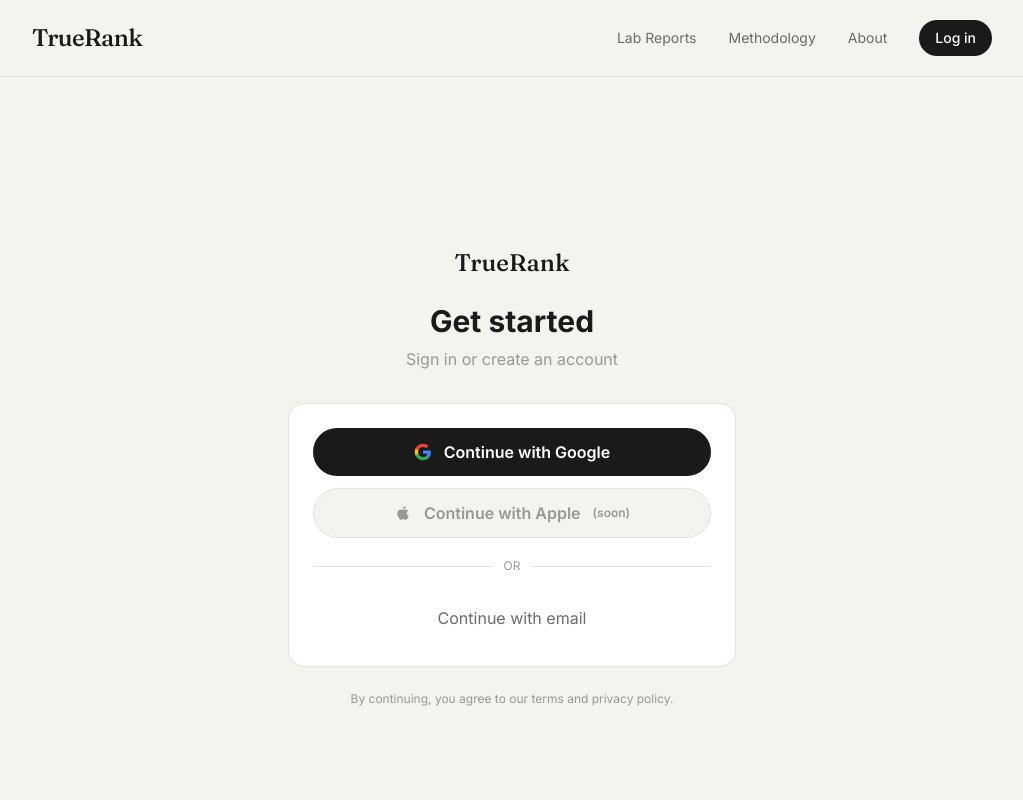
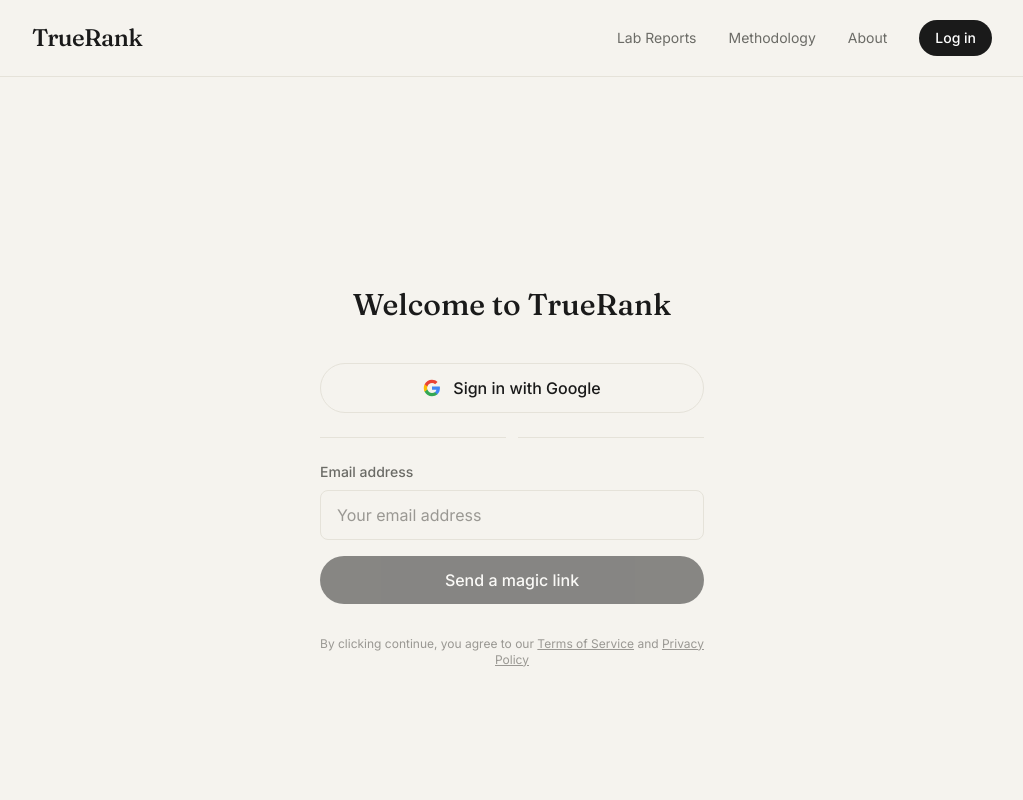
Before and after one commit to anderson-ryan92/truerank, a Next.js app: page /login in a window 1280 px wide. Shown: the top 800 px of the page, without its empty margins (128-1151 px from the left). Built offline with nearby package versions, Linux system fonts and the light colour scheme; no server answers.

Commit message:
fix: login page redesign to match editorial style

```diff
--- a/src/app/login/page.tsx
+++ b/src/app/login/page.tsx
@@ -9,7 +9,6 @@
   const router = useRouter()
   const supabase = createSupabaseBrowserClient()
 
-  const [showEmailForm, setShowEmailForm] = useState(false)
   const [email, setEmail] = useState('')
   const [isLoading, setIsLoading] = useState(false)
   const [message, setMessage] = useState<{ type: 'error' | 'success'; text: string } | null>(null)
@@ -52,74 +51,59 @@
   }
 
   return (
-    <main className="min-h-screen flex items-center justify-center px-4 py-16">
-      <div className="w-full max-w-md">
-        <div className="text-center mb-8">
-          <Link href="/" className="inline-block mb-6">
-            <span className="font-serif text-2xl font-medium text-[var(--foreground)]">TrueRank</span>
+    <main className="min-h-screen flex items-center justify-center px-4">
+      <div className="w-full max-w-sm">
+        <div className="text-center mb-10">
+          <Link href="/">
+            <h1 className="font-serif text-3xl font-medium text-[var(--foreground)]">Welcome to TrueRank</h1>
           </Link>
-          <h1 className="text-3xl font-bold text-[var(--foreground)]">Get started</h1>
-          <p className="text-[var(--text-tertiary)] mt-2">Sign in or create an account</p>
         </div>
 
-        <div className="bg-[var(--surface)] border border-[var(--border)] rounded-2xl p-6 space-y-3">
+        <div className="space-y-6">
           <button
             onClick={handleGoogleSignIn}
             disabled={isLoading}
-            className="w-full flex items-center justify-center gap-3 px-4 py-3 bg-[var(--accent)] text-[var(--accent-foreground)] rounded-full font-semibold hover:opacity-90 disabled:opacity-50 transition-opacity"
+            className="w-full flex items-center justify-center gap-3 px-4 py-3 border border-[var(--border)] rounded-full text-[var(--foreground)] font-medium hover:bg-[var(--surface-hover)] disabled:opacity-50 transition-colors"
           >
             <GoogleIcon />
-            Continue with Google
+            Sign in with Google
           </button>
 
-          <button
-            disabled
-            className="w-full flex items-center justify-center gap-3 px-4 py-3 bg-[var(--background)] border border-[var(--border)] text-[var(--text-tertiary)] rounded-full font-semibold cursor-not-allowed"
-          >
-            <AppleIcon />
-            Continue with Apple
-            <span className="text-xs text-[var(--text-tertiary)]">(soon)</span>
-          </button>
-
-          <div className="flex items-center gap-3 py-2">
+          <div className="flex items-center gap-3">
             <div className="flex-1 h-px bg-[var(--border)]" />
-            <span className="text-xs text-[var(--text-tertiary)]">OR</span>
             <div className="flex-1 h-px bg-[var(--border)]" />
           </div>
 
-          {!showEmailForm ? (
-            <button
-              onClick={() => setShowEmailForm(true)}
-              className="w-full text-center py-3 text-[var(--text-secondary)] hover:text-[var(--foreground)] transition-colors"
-            >
-              Continue with email
-            </button>
-          ) : (
-            <form onSubmit={handleEmailSignIn} className="space-y-3">
+          <form onSubmit={handleEmailSignIn} className="space-y-4">
+            <div>
+              <label className="block text-sm font-medium text-[var(--text-secondary)] mb-2">
+                Email address
+              </label>
               <input
                 type="email"
                 required
                 value={email}
                 onChange={(e) => setEmail(e.target.value)}
-                placeholder="you@example.com"
-                className="w-full px-4 py-3 bg-[var(--background)] border border-[var(--border)] rounded-full text-[var(--foreground)] placeholder-[var(--text-tertiary)] focus:outline-none focus:border-[var(--border-strong)]"
+                placeholder="Your email address"
+                className="w-full px-4 py-3 border border-[var(--border)] rounded-lg text-[var(--foreground)] placeholder-[var(--text-tertiary)] focus:outline-none focus:border-[var(--border-strong)] bg-transparent"
               />
+            </div>
+
             <button
               type="submit"
               disabled={isLoading || !email}
-                className="w-full px-4 py-3 bg-[var(--accent)] text-[var(--accent-foreground)] rounded-full font-semibold hover:opacity-90 disabled:opacity-50 transition-opacity"
+              className="w-full px-4 py-3 bg-[var(--accent)] text-[var(--accent-foreground)] rounded-full font-medium hover:opacity-90 disabled:opacity-50 transition-opacity"
             >
-                {isLoading ? 'Sending...' : 'Send magic link'}
+              {isLoading ? 'Sending...' : 'Send a magic link'}
             </button>
           </form>
-          )}
 
           {message ? (
             <div
-              className={`mt-3 p-3 rounded-lg text-sm ${
+              className={`p-3 rounded-lg text-sm text-center ${
                 message.type === 'error'
-                  ? 'bg-[var(--bad-bg)] border border-[var(--bad)] text-[var(--bad)]'
-                  : 'bg-[var(--good-bg)] border border-[var(--good)] text-[var(--good)]'
+                  ? 'bg-[var(--bad-bg)] text-[var(--bad)]'
+                  : 'bg-[var(--good-bg)] text-[var(--good)]'
               }`}
             >
               {message.text}
@@ -127,8 +111,10 @@
           ) : null}
         </div>
 
-        <p className="text-center text-xs text-[var(--text-tertiary)] mt-6">
-          By continuing, you agree to our terms and privacy policy.
+        <p className="text-center text-xs text-[var(--text-tertiary)] mt-8">
+          By clicking continue, you agree to our{' '}
+          <span className="underline">Terms of Service</span> and{' '}
+          <span className="underline">Privacy Policy</span>
         </p>
       </div>
     </main>
@@ -145,11 +131,3 @@
     </svg>
   )
 }
-
-function AppleIcon() {
-  return (
-    <svg width="18" height="18" viewBox="0 0 24 24" fill="currentColor">
-      <path d="M17.05 20.28c-.98.95-2.05.8-3.08.35-1.09-.46-2.09-.48-3.24 0-1.44.62-2.2.44-3.06-.35C2.79 15.25 3.51 7.59 9.05 7.31c1.35.07 2.29.74 3.08.8 1.18-.24 2.31-.93 3.57-.84 1.51.12 2.65.72 3.4 1.8-3.12 1.87-2.38 5.98.48 7.13-.57 1.5-1.31 2.99-2.54 4.09l.01-.01zM12.03 7.25c-.15-2.23 1.66-4.07 3.74-4.25.29 2.58-2.34 4.5-3.74 4.25z"/>
-    </svg>
-  )
-}
```
Lines whose indentation alone changed are shown as unchanged.
